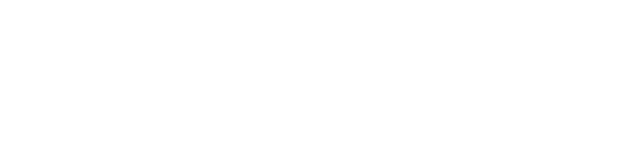
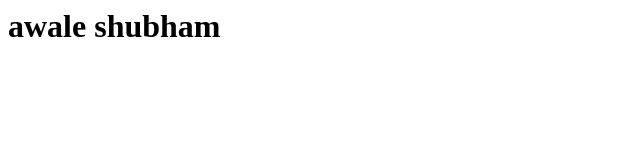
Before and after one commit to 1awaleshubham1/HttpsRepo, a plain HTML site: page index.html in a window 1280 px wide. Shown: the whole page, without its empty margins (0-640 px from the left). Drawn offline with Linux system fonts and the light colour scheme.

Commit message:
head tag added to index.html

```diff
--- a/index.html
+++ b/index.html
@@ -1,4 +1,8 @@
 <html>
-<body>
-</body>
+  <head>
+
+  </head>
+  <body>
+    <h1>awale shubham</h1>
+  </body>
 </html>
```
